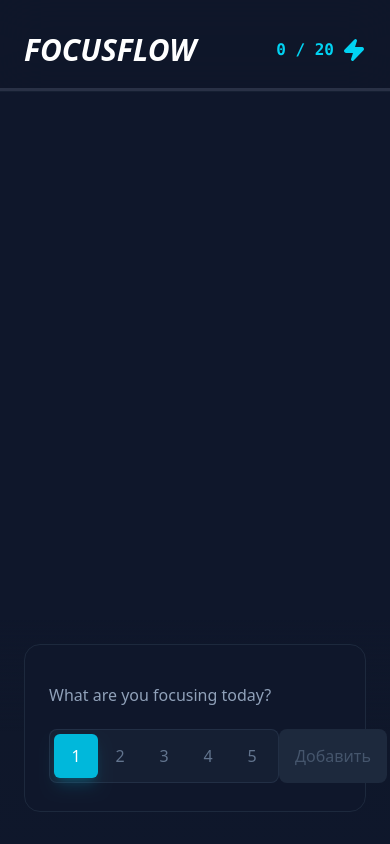
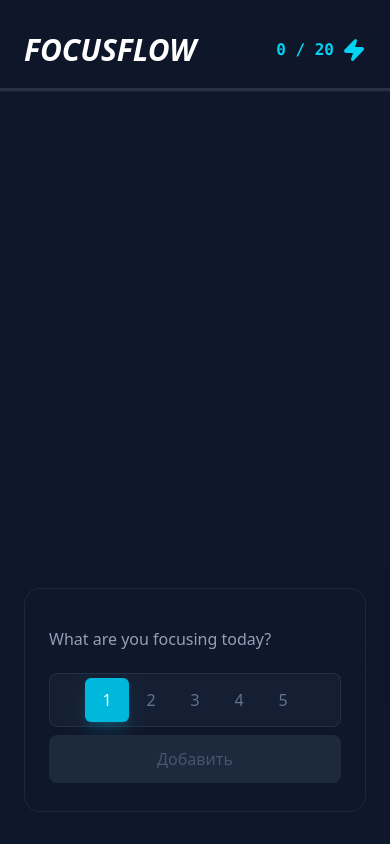
Before and after one commit to rotares/FocusFlow, a Vue app: page / in a window 390 px wide. Built offline with nearby package versions, Linux system fonts and the light colour scheme.

Commit message:
style(TaskForm, TaskItem, TaskList): update tw styles

```diff
--- a/src/components/taskForm.vue
+++ b/src/components/taskForm.vue
@@ -1,5 +1,5 @@
 <script setup>
-import { computed, reactive, ref } from 'vue'
+import { computed, reactive } from 'vue'
 import { useTaskStore } from '@/stores/task'
 import { storeToRefs } from 'pinia'
 
@@ -36,15 +36,17 @@ const isOverflowed = computed(() => getCurrentPower.value + newTask.energy > max
           class="w-full h-11 outline-none placeholder:text-slate-400 text-slate-100"
           placeholder="What are you focusing today?"
         />
-        <div class="flex justify-between pt-3">
-          <div class="flex items-center bg-slate-800/50 p-1 rounded-lg border border-slate-700/50">
+        <div class="flex max-[400px]:gap-y-2 max-[400px]:flex-col justify-between pt-3">
+          <div
+            class="flex items-center max-[400px]:justify-center bg-slate-800/50 p-1 rounded-lg border border-slate-700/50"
+          >
             <button
               @click="newTask.energy = powerNum"
               :class="[
                 newTask.energy === powerNum
                   ? 'bg-cyan-500 text-white shadow-lg shadow-cyan-500/20'
                   : 'text-slate-500 hover:text-slate-300',
-                'h-11 md:h-9.5 aspect-square rounded-md cursor-pointer transition-all duration-200',
+                'h-11 md:h-9.5 max-[400px]:placeholder:text-red-500 aspect-square rounded-md cursor-pointer transition-all duration-200',
               ]"
               v-for="powerNum in powerNums"
               :key="powerNum"
@@ -57,7 +59,7 @@ const isOverflowed = computed(() => getCurrentPower.value + newTask.energy > max
             :class="[
               !newTask.title || isOverflowed
                 ? 'bg-slate-800 text-slate-600 cursor-not-allowed'
-                : 'bg-white text-slate-950 hover:bg-cyan-400 transition-colors  cursor-pointer',
+                : 'bg-white text-slate-950 active:bg-cyan-400 hover:bg-cyan-400 transition-colors  cursor-pointer',
               'px-4 py-3 rounded-lg transition-all duration-200',
             ]"
             :disabled="!newTask.title || isOverflowed"
--- a/src/components/taskItem.vue
+++ b/src/components/taskItem.vue
@@ -49,7 +49,7 @@ const isCompletedTaskStyles = computed(() => {
           <span>{{ task.energy }}</span>
         </div>
         <button
-          class="rounded-lg text-slate-500 md:absolute opacity-100 md:opacity-0 md:group-hover:opacity-100 md:group-hover:visible flex items-center justify-center md:invisible transition-all duration-200 hover:bg-red-200/20 hover:text-red-500/90 p-3"
+          class="rounded-lg text-slate-500 md:absolute opacity-100 md:opacity-0 md:group-hover:opacity-100 md:group-hover:visible flex items-center justify-center md:invisible transition-all duration-200 hover:bg-red-200/20 active:bg-red-200/20 active:text-red-500/90 hover:text-red-500/90 p-3"
           @click="destroyTask(task)"
         >
           <Trash2 class="w-6.5 h-6.5" />
--- a/src/components/taskList.vue
+++ b/src/components/taskList.vue
@@ -8,7 +8,10 @@ const { taskItems } = storeToRefs(store)
 </script>
 
 <template>
-  <div v-if="taskItems.length > 0" class="max-w-2xl mx-auto flex flex-col gap-5 pb-45">
+  <div
+    v-if="taskItems.length > 0"
+    class="max-w-2xl mx-auto flex flex-col gap-5 pb-45 max-[400px]:pb-60"
+  >
     <TaskItem v-for="task in taskItems" :task="task" :key="task.id"></TaskItem>
   </div>
 </template>
```
